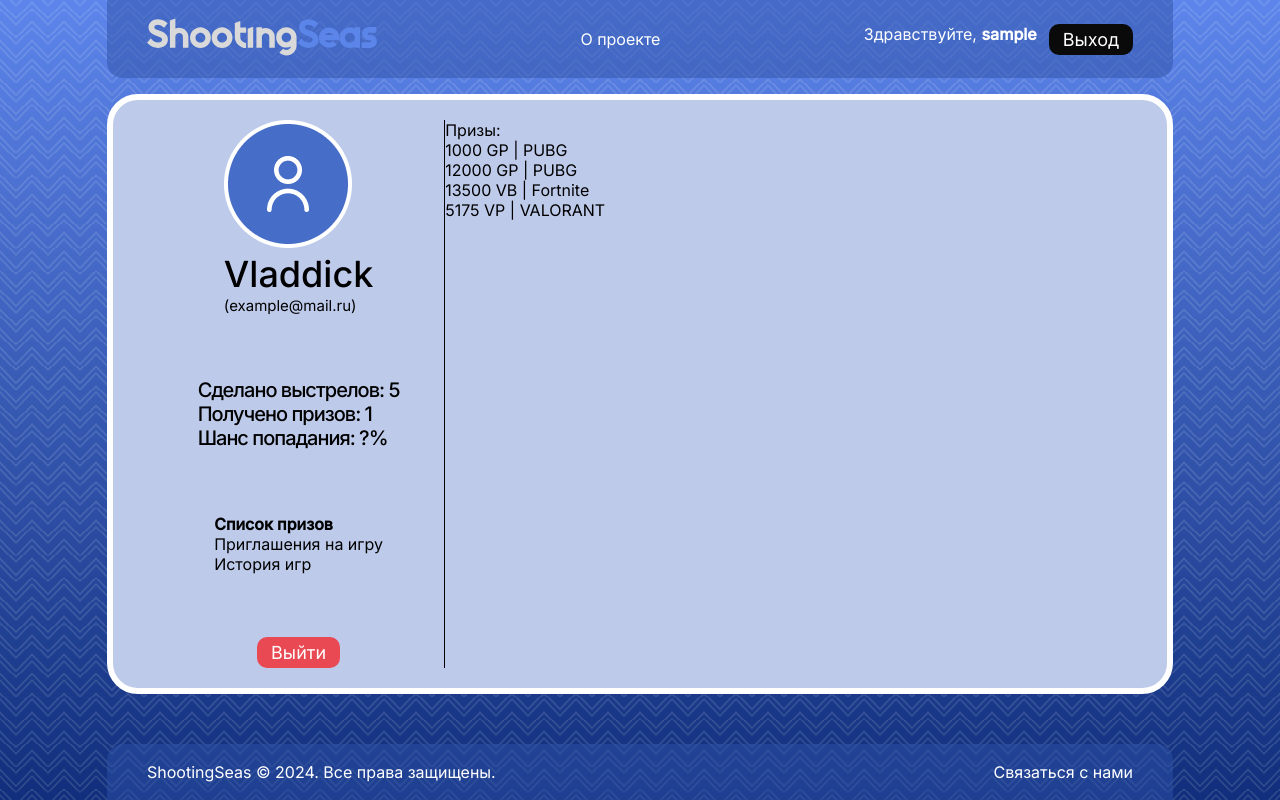
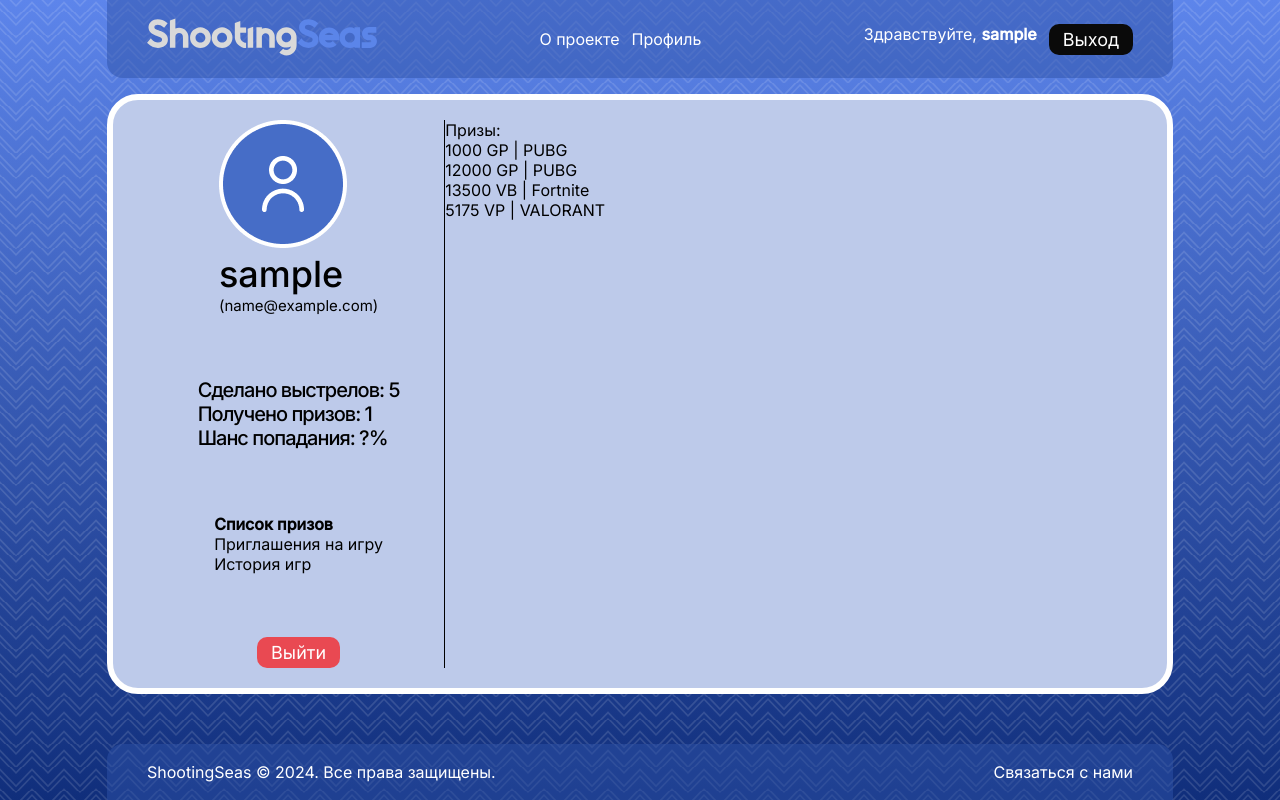
Before and after one commit to N1qro/sea-battle-with-gifts, a React (Vite) app in the folder frontend/: page /profile in a window 1280 px wide. Built offline with nearby package versions, Linux system fonts and the light colour scheme; sample sign-in values are in the browser's storage.

Commit message:
Added redirects for unauthorized users
+ New header "profile" section

```diff
--- a/frontend/src/components/Header.tsx
+++ b/frontend/src/components/Header.tsx
@@ -7,6 +7,7 @@ import useAuth from "../hooks/useAuth"
 
 function Header() {
 	const { user, logout } = useAuth()
+	const isLoggedIn = !!user
 
 	return (
 		<StyledHeader>
@@ -15,6 +16,7 @@ function Header() {
 			</Link>
 			<nav>
 				<Link to="about">О проекте</Link>
+				{isLoggedIn && <Link to="profile">Профиль</Link>}
 			</nav>
 			{!user ?
 				<nav>
--- a/frontend/src/layouts/ProfileLayout.tsx
+++ b/frontend/src/layouts/ProfileLayout.tsx
@@ -4,6 +4,8 @@ import { Header4, SubText, NavText } from "../styles/TextStyles"
 import { NavLink } from "react-router-dom"
 import UserAvatar from "../assets/img/Avatar.png"
 import Button from "../components/Button"
+import useAuth from "../hooks/useAuth"
+import { User } from "../types/general"
 
 
 interface UserData {
@@ -29,6 +31,7 @@ export async function loader() {
 
 
 function ProfileLayout() {
+    const { user } = useAuth()
     const data = useLoaderData() as UserData
 
     return (
@@ -36,8 +39,8 @@ function ProfileLayout() {
             <div>
                 <div>
                     <img src={UserAvatar} alt="profile-picture" />
-                    <Header4>{data.username}</Header4>
-                    <SubText>({data.email})</SubText>
+                    <Header4>{user!.username}</Header4>
+                    <SubText>({user!.email})</SubText>
                 </div>
                 <div>
                     <NavText>Сделано выстрелов: {data.shot_count}</NavText>
--- a/frontend/src/layouts/requireAuth.tsx
+++ b/frontend/src/layouts/requireAuth.tsx
@@ -1,7 +1,9 @@
 import { Navigate, Outlet } from "react-router-dom"
+import useAuth from "../hooks/useAuth"
 
 function RequireAuth() {
-    const isLoggedIn = true
+    const {user} = useAuth()
+    const isLoggedIn = !!user
 
     if (isLoggedIn) {
         return <Outlet />
--- a/frontend/src/pages/Login.tsx
+++ b/frontend/src/pages/Login.tsx
@@ -9,15 +9,19 @@ import FormLogo from "../assets/img/form-control.png"
 import Button from '../components/Button'
 import useAuth from '../hooks/useAuth'
 import RequestLogin from '../api/login'
+import { useNavigate } from 'react-router-dom'
 
 
 function Login() {
-	const { login } = useAuth()
+	const { user, login } = useAuth()
+	const navigate = useNavigate()
 	const [ error, setError ] = useState<LoginErrors>({})
 	const [ userData, setUserData ] = useState<LoginFields>({
 		username: "",
 		password: "",
 	})
+
+	if (!!user) { navigate(-1) }
 
 	function handleInput(e: ChangeEvent<HTMLInputElement>) {
         setUserData(prev => ({...prev, [e.target.id]: e.target.value}))
@@ -33,6 +37,7 @@ function Login() {
 					refreshToken: data.content.refresh,
 					username: userData.username,
 				})
+				navigate("/profile", { replace: true })
 			} else {
 				setError(data.content)
 			}
--- a/frontend/src/pages/Signup.tsx
+++ b/frontend/src/pages/Signup.tsx
@@ -8,17 +8,21 @@ import { SubText } from '../styles/TextStyles'
 import { RegisterFields, RegisterErrors } from '../types/loginForm'
 import useAuth from '../hooks/useAuth'
 import register from '../api/register'
+import { useNavigate } from 'react-router-dom'
 
 
 function Signup() {
     const [ error, setError ] = useState<RegisterErrors>({})
-    const { login } = useAuth()
+    const { user, login } = useAuth()
+    const navigate = useNavigate()
     const [ userData, setUserData ] = useState<RegisterFields>({
         email: "",
         username: "",
         password: "",
         password2: "",
     })
+
+    if (!!user) { navigate(-1) }
 
     function handleInput(e: ChangeEvent<HTMLInputElement>) {
         setUserData(prev => ({...prev, [e.target.id]: e.target.value}))
```
